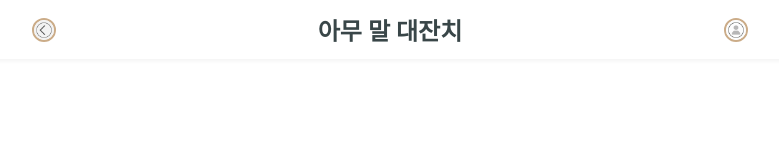
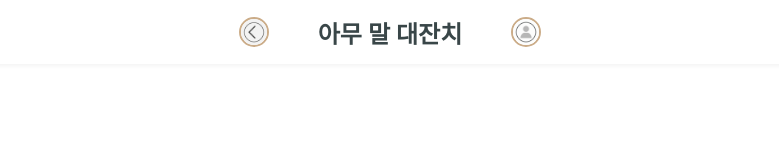
Before and after one commit to Burnt-Waffle/community-fe-practice, a plain HTML site: page public/components/header/header.html in a window 1280 px wide. Shown: the whole page, without its empty margins (250-1029 px from the left). Drawn offline with Linux system fonts and the light colour scheme.

Commit message:
minor bug fixed

```diff
--- a/public/components/header/header.css
+++ b/public/components/header/header.css
@@ -13,22 +13,17 @@ header {
 }
 
 .header-wrap {
-    /* width: 400px; */
+    width: 400px;
+    margin: 0 auto;
     display: flex;
     justify-content: space-evenly;
     align-items: center;
-    margin: 0 auto;
 }
 
 .logo {
     color: #394648;
     font-size: 24px;
     font-weight: 700;
-}
-
-.header-navigators {
-    display: flex;
-    align-items: center;
 }
 
 .header-icon-button {
@@ -46,24 +41,13 @@ header {
     background-color: #F8E9E9;
 }
 
-/* 이미지 크기 조절 */
+/* 버튼 이미지 맞춤 */
 .header-icon-button img {
-    width: 24px;
-    height: 24px;
-}
-
-/* 뒤로가기 화살표 이미지 */
-.back-image {
-    width: 20px;
-    height: 20px;
+    width: 30px;
+    height: 30px;
+    display: flex;
+    justify-content: center;
+    align-items: center;
     border-radius: 50%;
     border: 2px solid #CBAC88;
 }
-
-/* 프로필 이미지 */
-.profile-image {
-    width: 32px;
-    height: 32px;
-    border-radius: 50%; /* 원형 */
-    border: 2px solid #CBAC88;
-}
--- a/public/components/header/header.html
+++ b/public/components/header/header.html
@@ -1,18 +1,15 @@
+<!DOCTYPE html>
 <link href="/public/components/header/header.css" rel="stylesheet">
 
 <header>
     <div class="header-wrap">
-        <nav class="header-navigators">
-            <button type="button" id="back-button" class="header-icon-button">
-                <img src="/assets/left-arrow.png" alt="뒤로가기" class="back-image">
-            </button>
-        </nav>
+        <button type="button" id="back-button" class="header-icon-button">
+            <img src="/assets/left-arrow.png" alt="뒤로가기">
+        </button>
         <div class="logo">아무 말 대잔치</div>
-        <nav class="header-navigators">
-            <button type="button" id="profile-button" class="header-icon-button">
-                <img src="/assets/profile-default.png" alt="프로필" class="profile-image">
-            </button>
-        </nav>
+        <button type="button" id="profile-button" class="header-icon-button">
+            <img src="/assets/profile-default.png" alt="프로필">
+        </button>
     </div>
 </header>
 
--- a/public/pages/login/login.js
+++ b/public/pages/login/login.js
@@ -1,3 +1,4 @@
+// 헤더 가져오기
 fetch('/public/components/header/header.html')
             .then(response => response.text())
             .then(data => {
@@ -49,8 +50,7 @@ loginButton.addEventListener('click', async () => {
         if (response.ok) {
             // 로그인 성공 (HTTP 상태 코드가 200-299인 경우)
             alert('로그인 되었습니다!');
-            // 메인 페이지나 다른 페이지로 이동
-            window.location.href = '/'; // <-- 로그인 성공 후 이동할 페이지 주소 추가
+            window.location.href = '/public/pages/post_list/post_list.html'; // 로그인 성공 후 이동할 페이지 주소
         } else {
             // 로그인 실패 (서버에서 에러 응답을 보낸 경우)
             const errorData = await response.json(); // 에러 메시지를 JSON 형태로 받음
```
Also changed, not shown: public/pages/login/login.html (+1 -2 lines).
